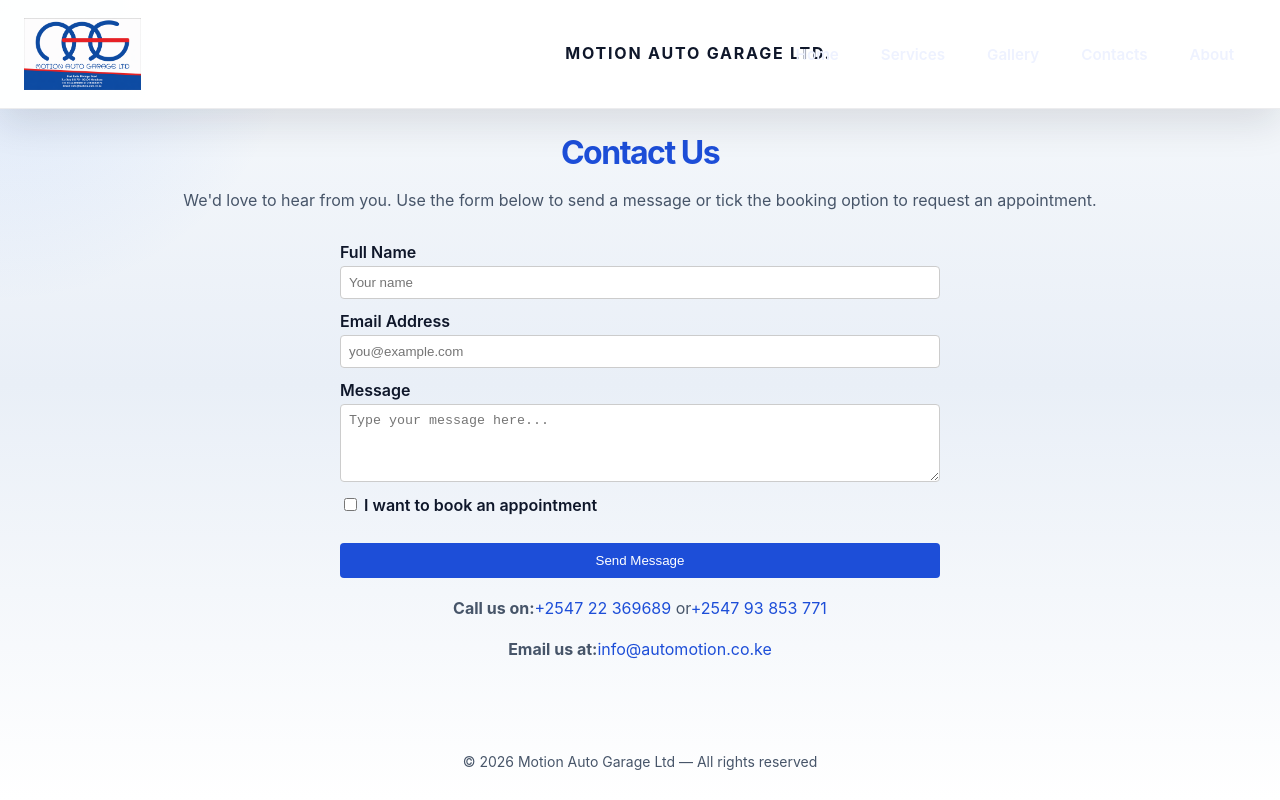
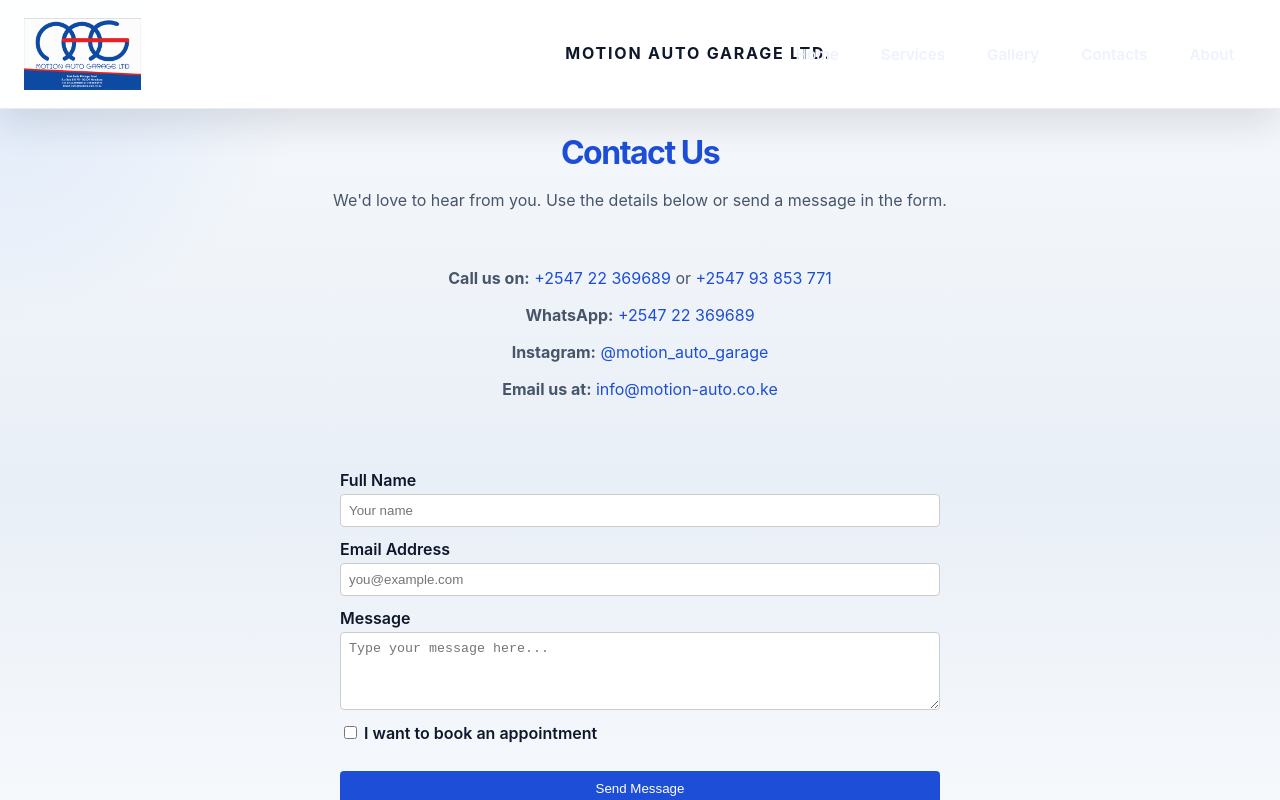
Before and after one commit to Jamoo020/Motion-auto-garage, a React (Vite) app: page /contacts in a window 1280 px wide. Shown: the top 800 px of the page. Built offline with nearby package versions, Linux system fonts and the light colour scheme.

Commit message:
Add WhatsApp and Instagram to Contact page and move contact details before the form

```diff
--- a/src/components/Contacts.css
+++ b/src/components/Contacts.css
@@ -56,7 +56,21 @@ p {
   margin-top: 20px;
 }
 
-.contact-info a {
+.contact-summary {
+  border: 1px solid rgba(255,255,255,0.08);
+  padding: 20px;
+  border-radius: 12px;
+  background: rgba(255,255,255,0.03);
+  margin-bottom: 24px;
+}
+
+.contact-summary p {
+  margin: 10px 0;
+  line-height: 1.7;
+}
+
+.contact-info a,
+.contact-summary a {
   color: var(--accent);
   text-decoration: none;
 }
--- a/src/components/Contacts.jsx
+++ b/src/components/Contacts.jsx
@@ -65,7 +65,7 @@ to_email: 'info@motion-auto.co.ke',
       });
     } catch (error) {
       console.error('EmailJS error:', error);
-      setMessage('Sorry, there was an error sending your message. Please try again or contact us directly at info@automotion.co.ke');
+setMessage('Sorry, there was an error sending your message. Please try again or contact us directly at info@motion-auto.co.ke');
     } finally {
       setIsSubmitting(false);
     }
@@ -74,7 +74,14 @@ to_email: 'info@motion-auto.co.ke',
   return (
     <div className="container">
       <h1>Contact Us</h1>
-      <p>We'd love to hear from you. Use the form below to send a message or tick the booking option to request an appointment.</p>
+      <p>We'd love to hear from you. Use the details below or send a message in the form.</p>
+
+      <div className="contact-info contact-summary">
+        <p><strong>Call us on:</strong> <a href="tel:+254722369689">+2547 22 369689</a> or <a href="tel:+254793853771">+2547 93 853 771</a></p>
+        <p><strong>WhatsApp:</strong> <a href="https://wa.me/254722369689" target="_blank" rel="noreferrer">+2547 22 369689</a></p>
+        <p><strong>Instagram:</strong> <a href="https://instagram.com/motion_auto_garage" target="_blank" rel="noreferrer">@motion_auto_garage</a></p>
+        <p><strong>Email us at:</strong> <a href="mailto:info@motion-auto.co.ke">info@motion-auto.co.ke</a></p>
+      </div>
 
       <form onSubmit={handleSubmit} className="contact-form">
         <label htmlFor="name">Full Name</label>
```
